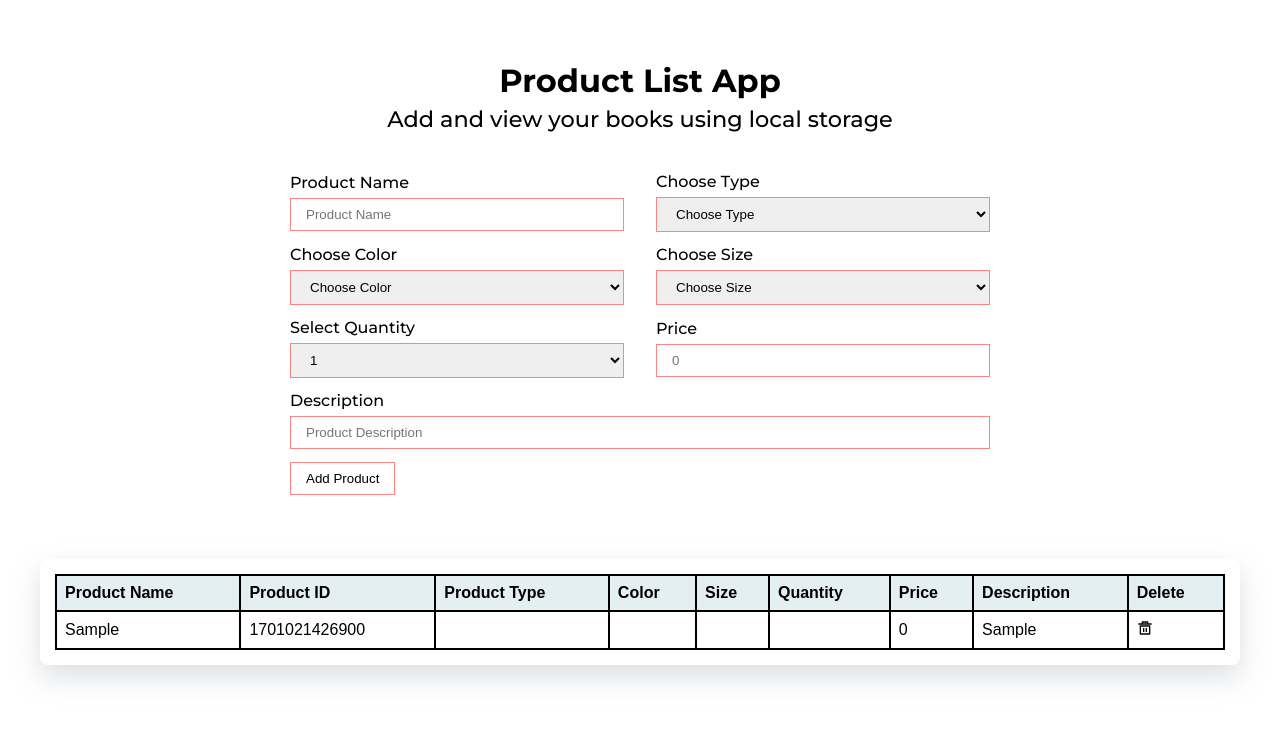
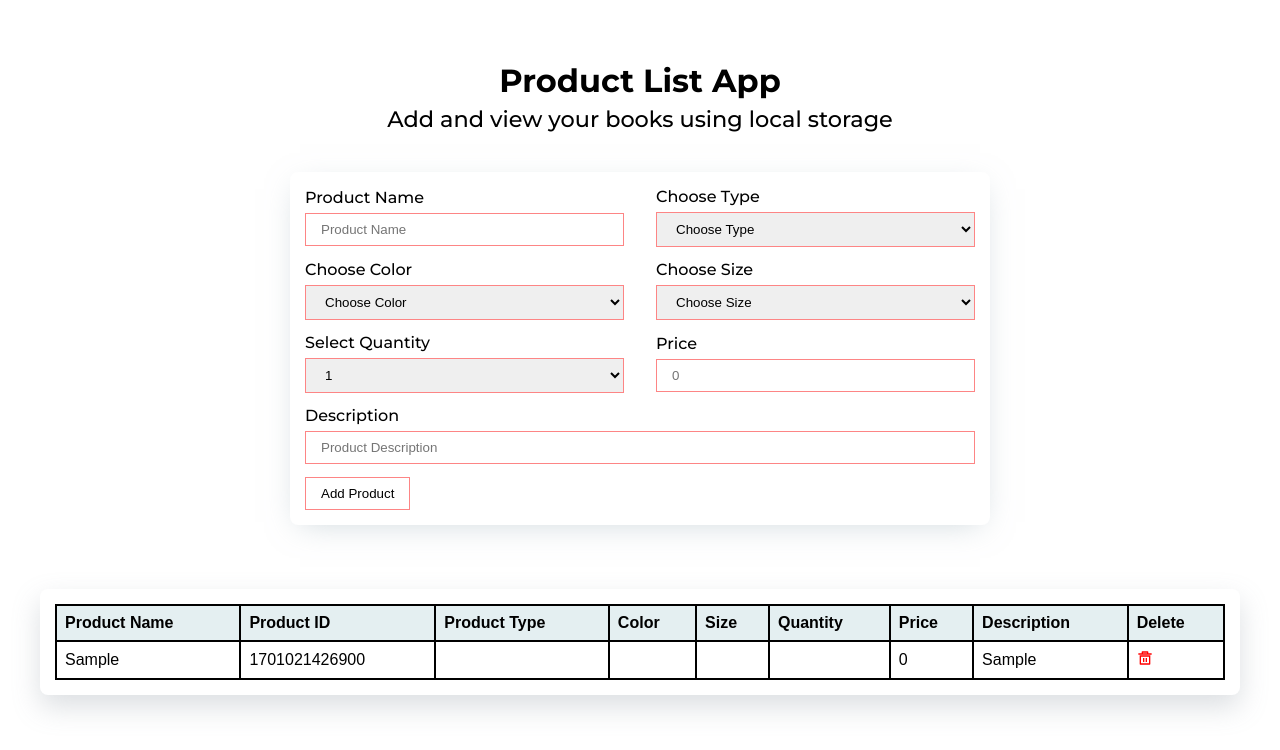
Before and after one commit to Rahulfordev/product-list-react-hooks, a React (Vite) app: page / in a window 1280 px wide. Both pictures are taken after typing "Sample", "5", "Sample" into the empty fields and a click on the button "Add Product". Shown: the top 750 px of the page. Built offline with nearby package versions, Linux system fonts and the light colour scheme.

Commit message:
box shadow and color change

```diff
--- a/src/components/FormData/FormData.jsx
+++ b/src/components/FormData/FormData.jsx
@@ -133,6 +133,8 @@ const FormData = () => {
                   <option value="3">3</option>
                   <option value="4">4</option>
                   <option value="5">5</option>
+                  <option value="6">6</option>
+                  <option value="7">7</option>
                 </select>
               </div>
               <div className="product__price product-input">
--- a/src/components/FormData/formData.css
+++ b/src/components/FormData/formData.css
@@ -11,6 +11,13 @@
   display: grid;
   grid-template-columns: repeat(2, 1fr);
   column-gap: 2rem;
+}
+
+.product__container {
+  /* box-shadow: 0 14px 2px -30px rgba(0, 0, 0, 0.25), 0 10px 10px rgba(0, 0, 0, 0.22); */
+  box-shadow: 0 7px 30px -10px rgba(150, 170, 180, 0.5);
+  padding: 15px;
+  border-radius: 8px;
 }
 
 .product-input {
--- a/src/components/ProductRow/ProductTable.jsx
+++ b/src/components/ProductRow/ProductTable.jsx
@@ -25,6 +25,7 @@ const ProductTable = ({ product, handleDelete }) => {
       <td>{productDes}</td>
       <td>
         <RiDeleteBin5Line
+          color="red"
           className="delete-button"
           onClick={() => handleDelete(productId)}
         />
```
